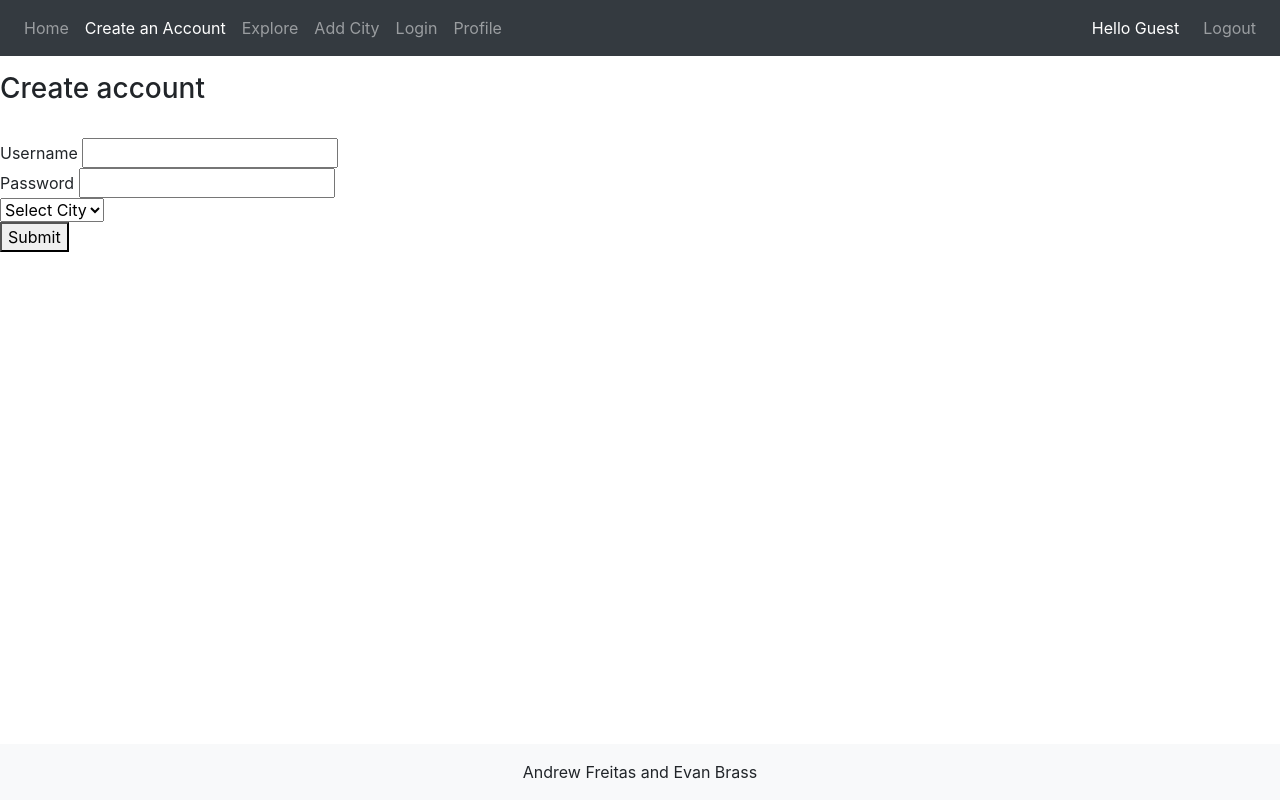
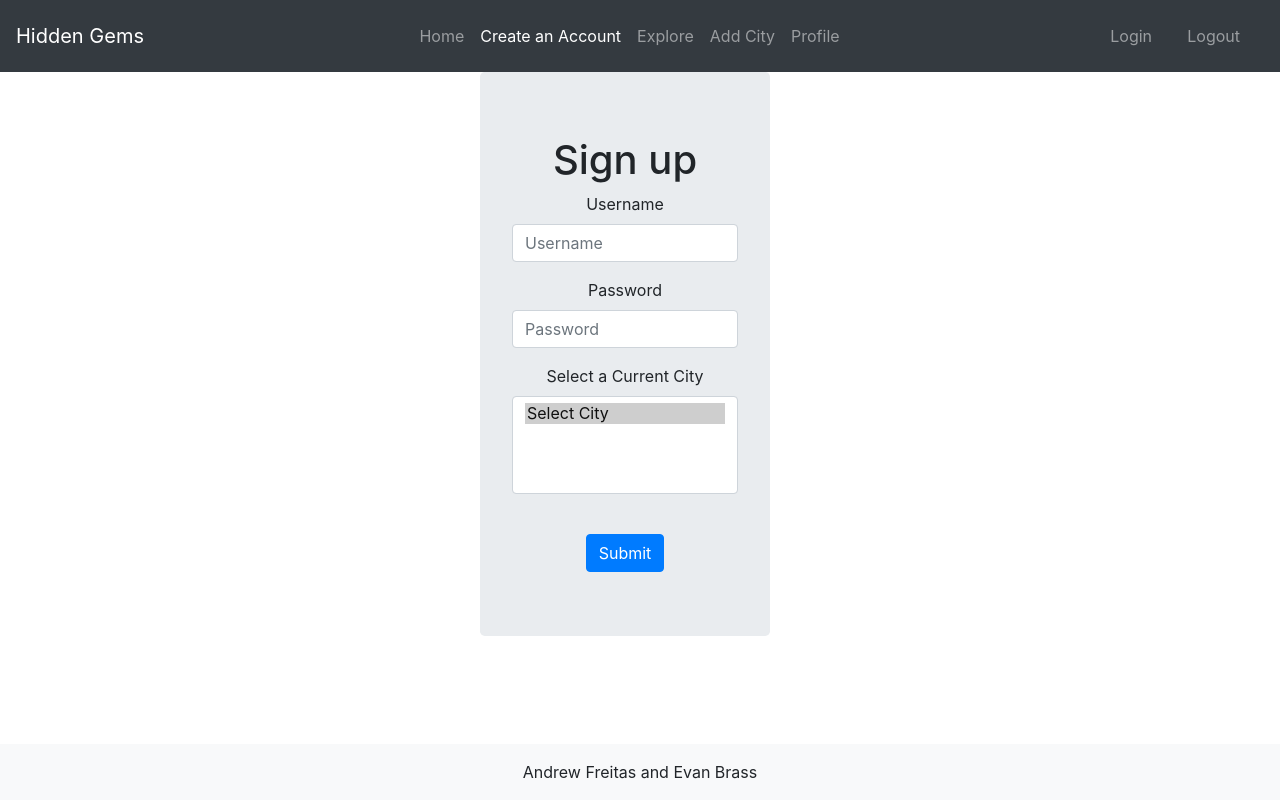
Before and after one commit to asfreitas/hiddengems, a Flask app: page /create-account in a window 1280 px wide. Run offline with Flask 2, Linux system fonts and the light colour scheme; data that the repository does not hold is empty; some libraries are stand-ins or nearby versions.

Commit message:
added a lot of bootstrap and css to improve the look of several pages

```diff
--- a/src/templates/create_account.html
+++ b/src/templates/create_account.html
@@ -6,17 +6,29 @@
 {% block body %}
 
 
-
-</table><p>
-<h3>Create account</h3>
-<form action="{{url_for('create_account')}}" method="post"><br>
-	Username
-	<input type="text" name="user"><br>
-	Password
-	<input type="password" name="password"><br>
-
-
- <select name="city">
+<body class="text-center">
+	<div class="d-flex h-100">
+	<div class="row align-self-center w-100">
+	<div class="col-3 mx-auto">
+			<form class="account" action="{{url_for('create_account')}}" method="post">
+		<div class="jumbotron">
+			<h1>Sign up</h1>
+			<div class="form-group">
+			<label for="username">Username</label>
+			<div class="">
+				<input id="username" type="text" class="form-control" name="username" placeholder="Username">
+			</div>
+		</div>
+		<div class="form-group ">
+			<label for="password">Password</label>
+			<div class="">
+			<input type="password" id="password" name="password"
+			class="form-control" placeholder="Password" >
+			</div>
+		</div>
+		<div class="form-group">
+			<label for="city">Select a Current City</label>
+			 <select multiple class="form-control" id="city" name="city">
 			 	<option value="#" selected="selected">Select City</option>
 				 {% for item in cities %}
 
@@ -25,11 +37,15 @@
 				{% endfor %}
 
 			 </select><br>
+		 </div>
 
-
- <button type="submit">Submit</button>
-
+			 <button class="btn btn-primary" type="submit">Submit</button>
+		</div>
 			</form>
-
+		</div>
+	</div>
+	</div>
+	</div>
+</body>
 
 {% endblock %}
--- a/src/templates/layout.html
+++ b/src/templates/layout.html
@@ -8,13 +8,13 @@
 </head>
 <body>
 	<nav class="navbar navbar-expand-md navbar-dark bg-dark ">
-	<ul class="navbar-nav mr-auto mt-2 my-lg-0">
+	<a class="navbar-brand" href="#">Hidden Gems</a>
+	<ul class="navbar-nav mx-auto mt-2 my-lg-0">
 		{% for func, title in {
 			'index': 'Home',
 			'create_account': 'Create an Account',
 			'gems': 'Explore',
 			'add_city': 'Add City',
-			'login': 'Login',
 			'profile': 'Profile'
 		}.items() %}
 			<li class="nav-item">
@@ -30,14 +30,14 @@
 	</ul>
 	<div>
 		<ul class="nav navbar-nav ml-auto text-white">
-			<li class="nav-item" style="padding: .5rem 1rem;">Hello
+			<li class="nav-item" style="padding: .5rem .2rem;">
 				{% if 'username' in session %}
-					{{ session['username'] }}
+				Hello	{{ session['username'] }}
 				{% else %}
-				Guest
+				<a class="nav-link" href="{{ url_for('login') }}">Login</a>
 				{% endif %}
 			</li>
-			<li class="nav-item">
+			<li class="nav-item" style="padding: .5rem 1rem;">
 				<a class="nav-link" href="{{ url_for('logout') }}">Logout</a>
 			</li>
 		</ul>
```
Also changed, not shown: src/style.css (deleted, +0 -14 lines), src/templates/add_city.html (+24 -14 lines), src/templates/gems.html (+6 -2 lines), src/templates/login.html (+29 -8 lines), src/templates/solo_gem.html (+9 -5 lines). Lines whose indentation alone changed are shown as unchanged.
